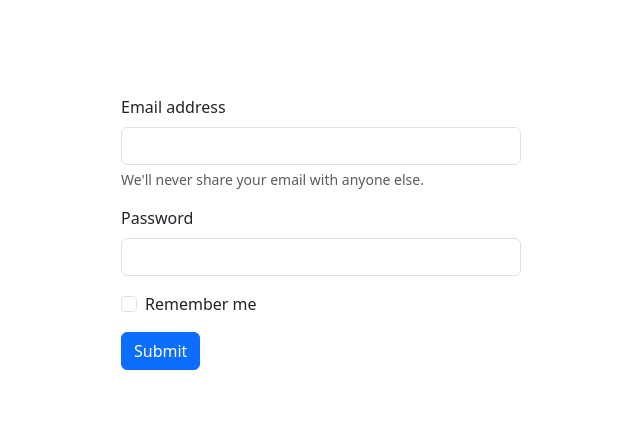
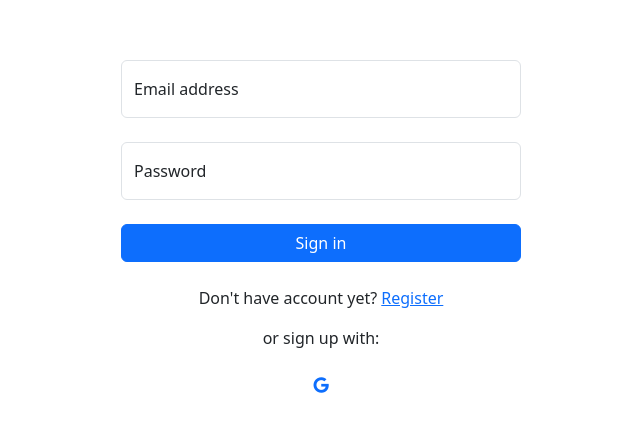
Before and after one commit to Ascendnt/task-manager-app, a React (Vite) app: page / in a window 1280 px wide. Shown: the part 168-600 px from the top of the page, without its empty margins (319-959 px from the left). Built offline with nearby package versions, Linux system fonts and the light colour scheme.

Commit message:
Login Auth
Successfully applied login authentication

```diff
--- a/package.json
+++ b/package.json
@@ -5,12 +5,14 @@
   "type": "module",
   "scripts": {
     "dev": "vite",
+    "server": "nodemon server.js",
     "build": "vite build",
     "lint": "eslint .",
     "preview": "vite preview"
   },
   "dependencies": {
     "body-parser": "^1.20.3",
+    "cors": "^2.8.5",
     "express": "^4.21.1",
     "pg": "^8.13.1",
     "react": "^18.3.1",
--- a/src/components/Login.jsx
+++ b/src/components/Login.jsx
@@ -1,61 +1,88 @@
-// import React from "react";
+import { useState } from "react";
+import { useNavigate } from "react-router-dom";
+import { Link } from "react-router-dom";
 
 export const Login = () => {
+  const [email, setEmail] = useState("");
+  const [password, setPassword] = useState("");
+  const navigate = useNavigate();
+
+  const handleSubmit = (e) => {
+    e.preventDefault(); // Prevent page reload
+    const loginData = { username: email, password: password };
+
+    fetch("http://localhost:3000/home", {
+      // Specify the backend's URL
+      method: "POST",
+      headers: { "Content-Type": "application/json" },
+      body: JSON.stringify(loginData),
+    })
+      .then((res) => res.text())
+      .then((data) => {
+        navigate("/home");
+        console.log(data); // Display response from backend
+      })
+      .catch((error) => {
+        console.error("Error:", error);
+      });
+  };
+
   return (
-    <div className="container d-flex flex-column align-items-center justify-content-center min-vh-100">
+    <div className="d-flex flex-column align-items-center justify-content-center min-vh-100">
       <form
+        onSubmit={handleSubmit}
         className="w-100"
         style={{ maxWidth: "400px" }}
         action="/"
         method="POST">
-        <div className="mb-3">
-          <label htmlFor="email" className="form-label">
-            Email address
-          </label>
+        {/* <!-- Email input --> */}
+        <div className="form-floating mb-4">
           <input
             type="email"
             className="form-control"
+            placeholder="Email address"
             name="email"
-            aria-describedby="emailHelp"
+            value={email}
+            onChange={(e) => setEmail(e.target.value)}
           />
-          <div id="emailHelp" className="form-text">
-            We&apos;ll never share your email with anyone else.
-          </div>
+          <label className="form-label" htmlFor="inputEmail">
+            Email address
+          </label>
         </div>
-        <div className="mb-3">
-          <label htmlFor="exampleInputPassword1" className="form-label">
+
+        {/* <!-- Password input --> */}
+        <div className="form-floating mb-4">
+          <input
+            type="password"
+            className="form-control"
+            placeholder="Password"
+            name="password"
+            value={password}
+            onChange={(e) => setPassword(e.target.value)}
+          />
+          <label className="form-label" htmlFor="password">
             Password
           </label>
-          <input type="password" className="form-control" name="password" />
         </div>
-        <div className="mb-3 form-check">
-          <input
-            type="checkbox"
-            className="form-check-input"
-            id="exampleCheck1"
-          />
-          <label className="form-check-label" htmlFor="exampleCheck1">
-            Remember me
-          </label>
-        </div>
-        <button type="submit" className="btn btn-primary">
-          Submit
+
+        {/* <!-- Submit button --> */}
+        <button type="submit" className="btn btn-primary btn-block mb-4 w-100">
+          Sign in
         </button>
       </form>
 
-      {/* Sign in with Google Button */}
-      {/* <div className="mt-3 w-100" style={{ maxWidth: "400px" }}>
-        <div className="card">
-          <div className="card-body text-center">
-            <a
-              className="btn btn-block btn-light w-100"
-              href="/auth/google"
-              role="button">
-              <i className="fab fa-google"></i> Sign In with Google
-            </a>
-          </div>
-        </div>
-      </div> */}
+      {/* <!-- Register buttons --> */}
+      <div className="text-center">
+        <p>
+          Don&apos;t have account yet? <Link to="/register">Register</Link>
+        </p>
+
+        <p>or sign up with:</p>
+
+        <button type="button" className="btn btn-link btn-floating">
+          <i className="fab fa-google"></i>
+        </button>
+      </div>
     </div>
   );
 };
--- a/src/components/Register.jsx
+++ b/src/components/Register.jsx
@@ -1,7 +1,51 @@
 // import React from 'react'
 
 const Register = () => {
-  return <div>Register</div>;
+  return (
+    <div className="d-flex flex-column align-items-center justify-content-center min-vh-100">
+      <form>
+        {/* <!-- Email input --> */}
+        <div className="form-floating mb-4">
+          <input
+            type="email"
+            id="form2Example1"
+            className="form-control"
+            placeholder="Email address"
+          />
+          <label className="form-label" htmlFor="form2Example1">
+            Email address
+          </label>
+        </div>
+
+        {/* <!-- Password input --> */}
+        <div className="form-floating mb-4">
+          <input
+            type="password"
+            id="form2Example2"
+            className="form-control"
+            placeholder="Password"
+          />
+          <label className="form-label" htmlFor="form2Example2">
+            Password
+          </label>
+        </div>
+
+        {/* <!-- Submit button --> */}
+        <button type="submit" className="btn btn-primary btn-block mb-4 w-100">
+          Sign up
+        </button>
+
+        {/* <!-- Register buttons --> */}
+        <div className="text-center">
+          <p>or sign up with:</p>
+
+          <button type="button" className="btn btn-link btn-floating mx-1">
+            <i className="fab fa-google"></i>
+          </button>
+        </div>
+      </form>
+    </div>
+  );
 };
 
 export default Register;
```
Also changed, not shown: server.js (added, +67 -0 lines), src/server.js (deleted, +0 -41 lines), 1 other file (tests, documents, lock files or other folders).
